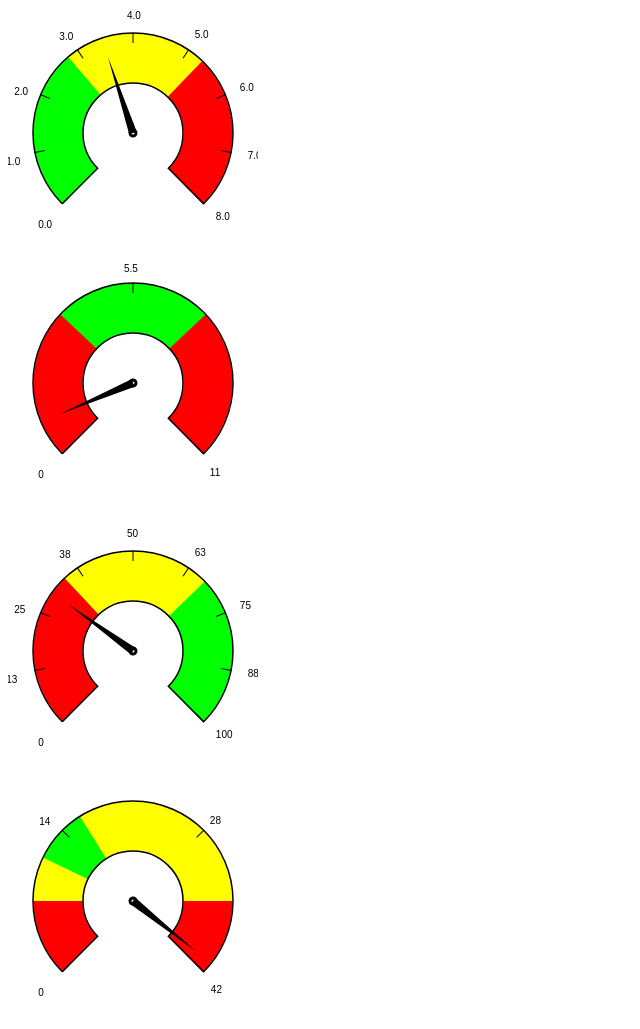
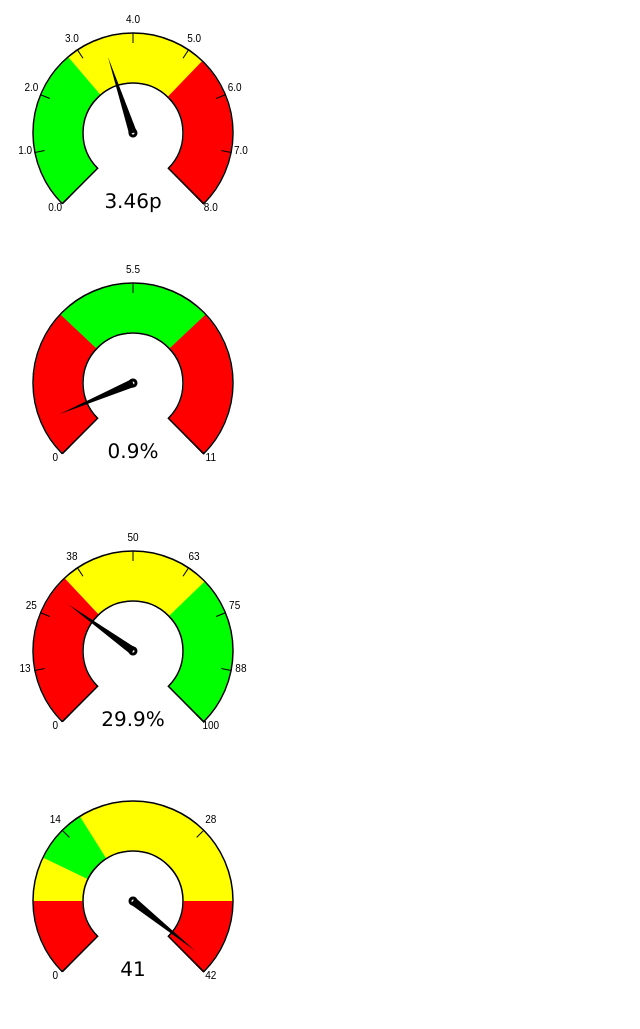
Before and after one commit to IrishAdo/Gauges, a plain HTML site: page index.html in a window 1280 px wide. Shown: the whole page, without its empty margins (0-640 px from the left). Drawn offline with Linux system fonts and the light colour scheme.

Commit message:
Render Value on Guage

```diff
--- a/guage.js
+++ b/guage.js
@@ -27,7 +27,7 @@ var Guage = {
 			max: el.getAttribute('data-max') * 1,
 			value: el.getAttribute('data-value') * 1,
 			valuePercent: 0,
-			valuetype: el.getAttribute('data-valuetype') * 1,
+			valueType: el.getAttribute('data-valuetype'),
 			width: el.getAttribute('width').replace('px', '') * 1,
 			height: el.getAttribute('height').replace('px', '') * 1,
 		};
@@ -132,10 +132,11 @@ var Guage = {
 				for (var index = 0; index < maxIndex; index++) {
 					ctx.save();
 					var angle = Guage.GetDegrees(45+ (Guage.singleDegree * (stepPercentage * index)))
-					var dx = (Math.cos(Guage.DegreeToRadians(angle+90))*120);
-					var dy = (Math.sin(Guage.DegreeToRadians(angle+90))*120);
+					var dx = (Math.cos(Guage.DegreeToRadians(angle+90))*110);
+					var dy = (Math.sin(Guage.DegreeToRadians(angle+90))*110);
 
-					ctx.fillText(Guage.list[id].labels[index], 125+dx-(10-index),125+dy+(10-index));
+					ctx.textAlign="center";
+					ctx.fillText(Guage.list[id].labels[index], 125+dx,125+dy);
 
 					// draw tick
 					var path = new Path2D();
@@ -145,15 +146,10 @@ var Guage = {
 					ctx.rotate(Guage.DegreeToRadians(angle));
 					ctx.stroke(path);
 					ctx.restore();
-
-					// ctx.save();
-					// ctx.font = "12px serif";
-					// ctx.translate(125, 125);
-					// ctx.rotate(Guage.DegreeToRadians(45 + (Guage.singleDegree * stepPercentage *
-					// 	index)));
-					// ctx.fillText(Guage.list[id].labels[index], 0, 115);
-					// ctx.restore();
 				}
+				ctx.font="20px Verdana";
+				ctx.textAlign="center";
+				ctx.fillText(Guage.list[id].value+Guage.list[id].valueType, 125,200);
 			},
 			OutlineGuage: function(ctx) {
 				var path = new Path2D();
@@ -184,7 +180,7 @@ var Guage = {
 				ctx.rotate((Math.PI / 180) * degrees);
 				ctx.fill(path);
 				ctx.restore();
-			},
+			}
 		}
 	}
 }
--- a/index.html
+++ b/index.html
@@ -3,11 +3,11 @@
 <style type="text/css"> </style>
 </head>
 <body>
-	<div class='guage' data-min='0' data-max='8'  data-set="0,2.8,5.3,8" data-set-color="#00ff00,#ffff00,#ff0000" data-labels='0.0,1.0,2.0,3.0,4.0,5.0,6.0,7.0,8.0' data-value='3.46' data-valuetype='pence' width='250px' height='250px'></div>
-	<div class='guage' data-min='0' data-max='11'  data-set="0,3.6,7.4,11" data-set-color="#ff0000,#00ff00,#ff0000" data-labels='0,5.5,11' data-value='0.9' data-valuetype='percent' width='250px' height='250px'></div>
+	<div class='guage' data-min='0' data-max='8'  data-set="0,2.8,5.3,8" data-set-color="#00ff00,#ffff00,#ff0000" data-labels='0.0,1.0,2.0,3.0,4.0,5.0,6.0,7.0,8.0' data-value='3.46' data-valuetype='p' data-label="Cost Per page" width='250px' height='250px'></div>
+	<div class='guage' data-min='0' data-max='11'  data-set="0,3.6,7.4,11" data-set-color="#ff0000,#00ff00,#ff0000" data-labels='0,5.5,11' data-value='0.9' data-valuetype='%' data-label="Utilisation" width='250px' height='250px'></div>
 	<br>
-	<div class='guage' data-min='0' data-max='100'  data-set="0,34,67,100" data-set-color="#ff0000,#ffff00,#00ff00" data-labels='0,13,25,38,50,63,75,88,100' data-value='29.9' data-valuetype='percent' width='250px' height='250px'></div>
-	<div class='guage' data-min='0' data-max='42'  data-set="0,7,11,16,35,42" data-set-color="#ff0000,#ffff00,#00ff00,#ffff00,#ff0000" data-labels='0,14,28,42' data-value='41' data-valuetype='percent' width='250px' height='250px'></div>
+	<div class='guage' data-min='0' data-max='100'  data-set="0,34,67,100" data-set-color="#ff0000,#ffff00,#00ff00" data-labels='0,13,25,38,50,63,75,88,100' data-value='29.9' data-valuetype='%' data-label="Connectivity" width='250px' height='250px'></div>
+	<div class='guage' data-min='0' data-max='42'  data-set="0,7,11,16,35,42" data-set-color="#ff0000,#ffff00,#00ff00,#ffff00,#ff0000" data-labels='0,14,28,42' data-value='41' data-valuetype='' data-label="Users:Device" width='250px' height='250px'></div>
 	<script src='guage.js' ></script>
 	<script>
 		var els = document.getElementsByClassName('guage');
```
